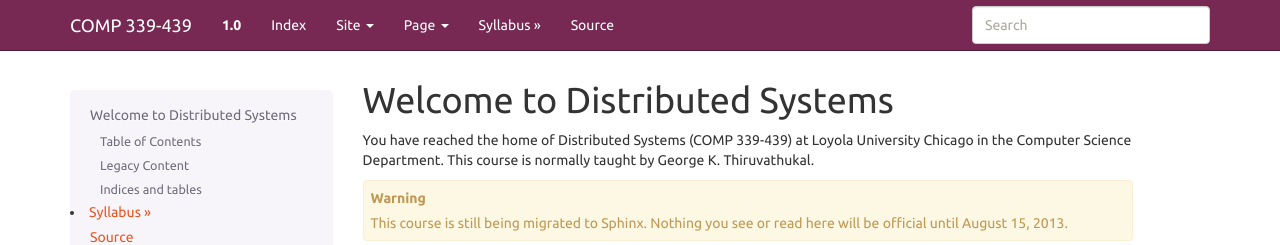
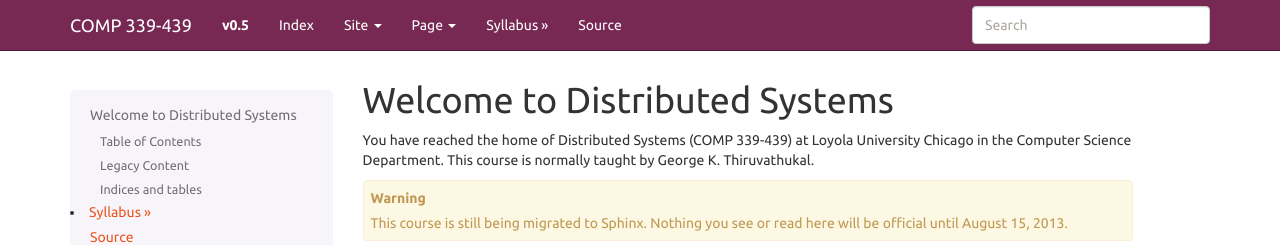
Before and after one commit to LoyolaChicagoBooks/distributedsystems, a Sphinx documentation site: the page built from source/index.rst, in a window 1280 px wide. Shown: the top 245 px of the page. Built offline with Sphinx 7.4.7, drawn with Linux system fonts in a browser that asks for light colours.

Commit message:
downgrading version to make it clear that we are still alpha/beta status

```diff
--- a/source/conf.py
+++ b/source/conf.py
@@ -50,9 +50,9 @@
 # built documents.
 #
 # The short X.Y version.
-version = '1.0'
+version = 'v0.5'
 # The full version, including alpha/beta/rc tags.
-release = '1.0'
+release = 'alpha'
 
 # The language for content autogenerated by Sphinx. Refer to documentation
 # for a list of supported languages.
```
